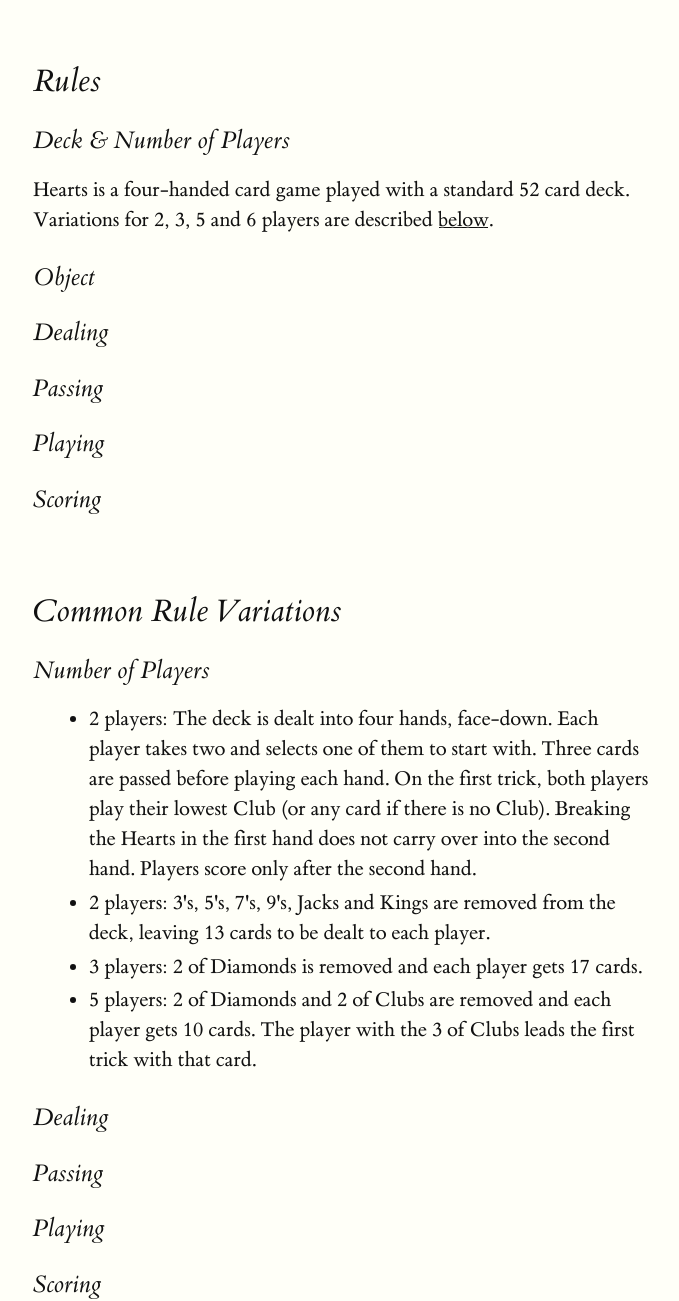
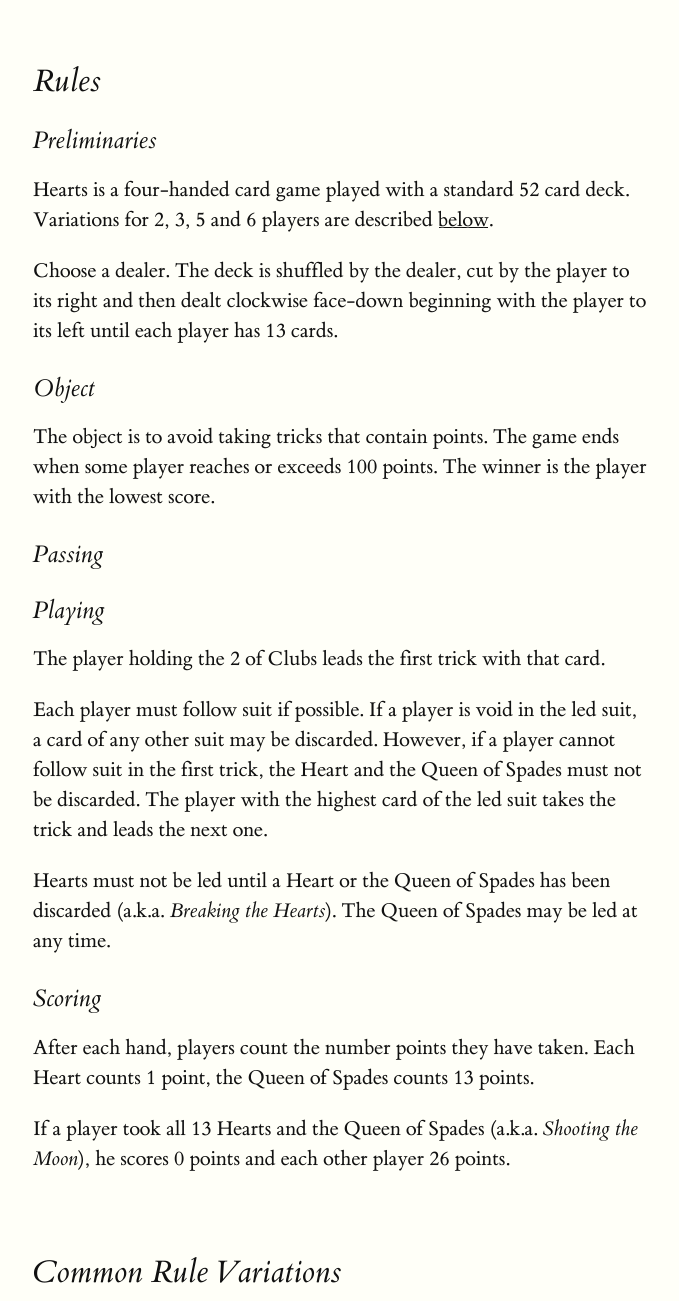
Before and after one commit to cbettinger/hearts, a plain HTML site: page index.html in a window 1280 px wide. Shown: the part 660-1961 px from the top of the page, without its empty margins (127-806 px from the left). Drawn offline with Linux system fonts and the light colour scheme.

Commit message:
Adding rules

```diff
--- a/index.html
+++ b/index.html
@@ -19,13 +19,19 @@
 
 		<section>
 			<h2 id="rules">Rules</h2>
-			<h3>Deck & Number of Players</h3>
+			<h3>Preliminaries</h3>
 			<p>Hearts is a four‑handed card game played with a standard 52 card deck. Variations for 2, 3, 5 and 6 players are described <a href="#variations_players">below</a>.</p>
+			<p>Choose a dealer. The deck is shuffled by the dealer, cut by the player to its right and then dealt clockwise face-down beginning with the player to its left until each player has 13 cards.</p>
 			<h3>Object</h3>
-			<h3>Dealing</h3>
+			<p>The object is to avoid taking tricks that contain points. The game ends when some player reaches or exceeds 100 points. The winner is the player with the lowest score.</p>
 			<h3>Passing</h3>
 			<h3>Playing</h3>
+			<p>The player holding the 2 of Clubs leads the first trick with that card.</p>
+			<p>Each player must follow suit if possible. If a player is void in the led suit, a card of any other suit may be discarded. However, if a player cannot follow suit in the first trick, the Heart and the Queen of Spades must not be discarded. The player with the highest card of the led suit takes the trick and leads the next one.</p>
+			<p>Hearts must not be led until a Heart or the Queen of Spades has been discarded (a.k.a. <i>Breaking the Hearts</i>). The Queen of Spades may be led at any time.</p>
 			<h3>Scoring</h3>
+			<p>After each hand, players count the number points they have taken. Each Heart counts 1 point, the Queen of Spades counts 13 points.</p>
+			<p>If a player took all 13 Hearts and the Queen of Spades (a.k.a. <i>Shooting the Moon</i>), he scores 0 points and each other player 26 points.</p>
 		</section>
 
 		<section>
@@ -37,9 +43,13 @@
 				<li>3 players: 2 of Diamonds is removed and each player gets 17 cards.</li>
 				<li>5 players: 2 of Diamonds and 2 of Clubs are removed and each player gets 10 cards. The player with the 3 of Clubs leads the first trick with that card.</li>
 			</ul>
-			<h3>Dealing</h3>
 			<h3>Passing</h3>
 			<h3>Playing</h3>
+			<ul>
+				<li>The Queen of Spades does not break Hearts.</li>
+				<li>The Queen of Spades must be discarded at the first opportunity.</li>
+			</ul>
+
 			<h3>Scoring</h3>
 		</section>
 
```
